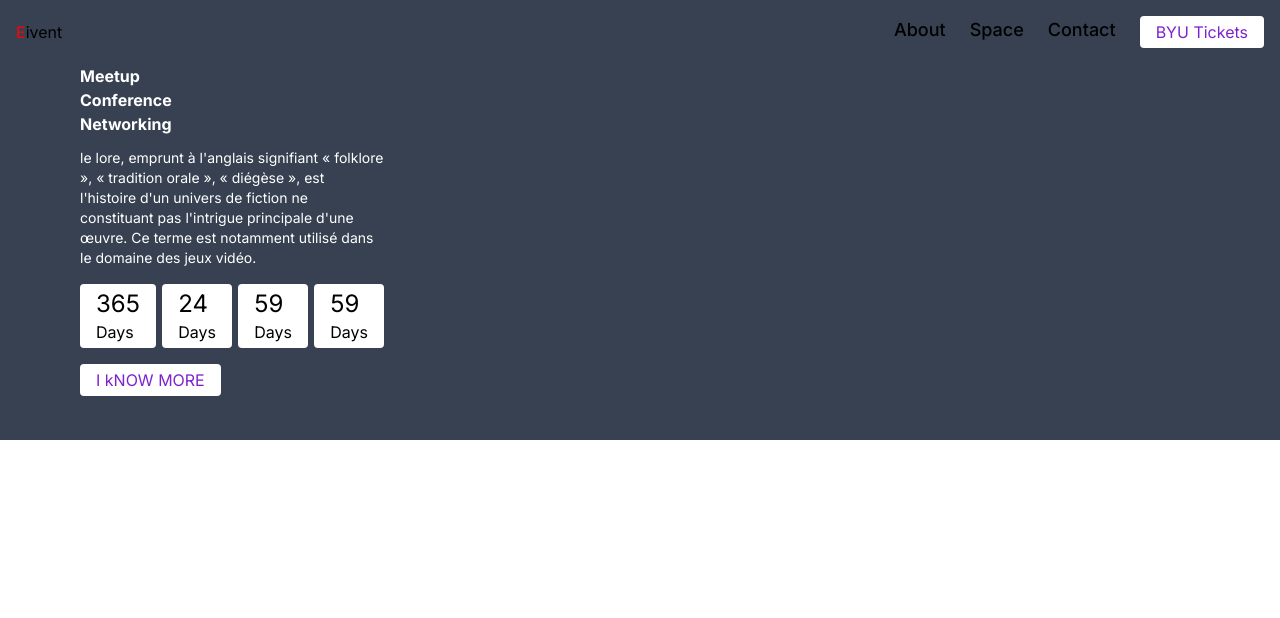
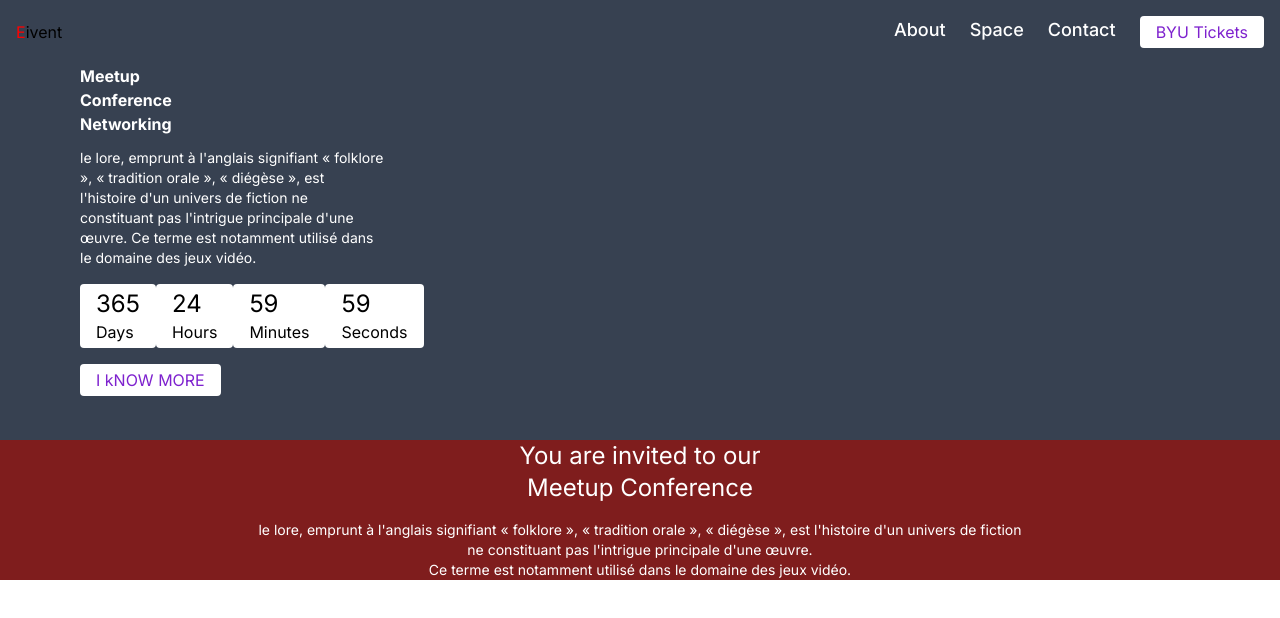
Before and after one commit to elieboulingui/landingpage, a Next.js app: page / in a window 1280 px wide. Shown: the top 618 px of the page. Built offline with nearby package versions, Linux system fonts and the light colour scheme.

Commit message:
j ai arrange le reponsive de navbar' git  push https://github.com/elieboulingui/landingpage.git main

```diff
--- a/app/globals.css
+++ b/app/globals.css
@@ -8,3 +8,38 @@
 .image{
   background-image: "téléchargement.jpeg";
 }
+@media (max-width: 767px) {
+  #icon-menu {
+    display: block;
+  }
+
+  #menu {
+    display: none;
+  }
+
+  #menu.show {
+    display: block;
+    position: absolute;
+    background-color: white;
+    top: 48px;
+    right: 0;
+    width: 100%;
+    border-radius: 0 0 8px 8px;
+    box-shadow: 0px 2px 10px rgba(0, 0, 0, 0.1);
+  }
+
+  #menu li {
+    padding: 15px;
+    text-align: center;
+  }
+
+  #menu li:hover {
+    color: rgb(190, 151, 20);
+  }
+}
+
+@media (min-width: 768px) {
+  #icon-menu {
+    display: none;
+  }
+}
--- a/app/page.tsx
+++ b/app/page.tsx
@@ -1,14 +1,29 @@
+'use client';
+import { useState } from 'react';
+
 export default function Home() {
+  const [isMenuOpen, setIsMenuOpen] = useState(false);
+
+  const toggleMenu = () => {
+    setIsMenuOpen(!isMenuOpen);
+  };
+
   return (
     <main className="flex flex-col">
-      <div className="h-full  bg-gray-700" >
-
-        <nav className="flex justify-between items-center p-4">
+      <div className="relative h-full bg-gray-700">
+        <nav className="flex justify-between items-center p-4 relative">
           <a href="#" className="link-styled">Eivent</a>
-          <ul className="flex space-x-6">
-            <li className="text-lg font-medium">About</li>
-            <li className="text-lg font-medium">Space</li>
-            <li className="text-lg font-medium">Contact</li>
+          <div className="lg:hidden flex items-center z-10">
+            <button onClick={toggleMenu} className="p-2 rounded-md text-purple-700 hover:bg-purple-100">
+              <svg xmlns="http://www.w3.org/2000/svg" className="w-6 h-6" fill="none" viewBox="0 0 24 24" stroke="currentColor">
+                <path strokeLinecap="round" strokeLinejoin="round" strokeWidth="2" d="M4 6h16M4 12h16M4 18h16" />
+              </svg>
+            </button>
+          </div>
+          <ul className={`absolute top-16 right-0 bg-gray-700 lg:flex lg:space-x-6 lg:static lg:bg-transparent ${isMenuOpen ? 'block' : 'hidden'}`}>
+            <li className="text-lg font-medium text-white p-2 lg:p-0">About</li>
+            <li className="text-lg font-medium text-white p-2 lg:p-0">Space</li>
+            <li className="text-lg font-medium text-white p-2 lg:p-0">Contact</li>
             <button className="bg-white text-purple-700 py-1 px-4 rounded hover:bg-purple-100">
               BYU Tickets
             </button>
@@ -24,20 +39,41 @@ export default function Home() {
             </p>
           </div>
           <div className="flex flex-row justify-between pt-4">
-            <div className="bg-white py-1 px-4 rounded"> <p className="text-2xl">365</p>
+            <div className="bg-white py-1 px-4 rounded">
+              <p className="text-2xl">365</p>
               <span>Days</span>
             </div>
-            <div className="bg-white py-1 px-4 rounded"> <p className="text-2xl">24</p>
-              <span>Days</span></div>
-            <div className="bg-white py-1 px-4 rounded"> <p className="text-2xl">59</p>
-              <span>Days</span></div>
-            <div className="bg-white py-1 px-4 rounded"> <p className="text-2xl">59</p>
-              <span>Days</span></div>
+            <div className="bg-white py-1 px-4 rounded">
+              <p className="text-2xl">24</p>
+              <span>Hours</span>
+            </div>
+            <div className="bg-white py-1 px-4 rounded">
+              <p className="text-2xl">59</p>
+              <span>Minutes</span>
+            </div>
+            <div className="bg-white py-1 px-4 rounded">
+              <p className="text-2xl">59</p>
+              <span>Seconds</span>
+            </div>
           </div>
           <div className="pt-4">
-            <button className="bg-white  text-purple-700 py-1 px-4 rounded hover:bg-purple-100">
+            <button className="bg-white text-purple-700 py-1 px-4 rounded hover:bg-purple-100">
               I kNOW MORE
             </button>
+          </div>
+        </div>
+      </div>
+      <div>
+        <div className="h-full bg-red-900 flex items-center justify-center">
+          <div className="text-center">
+            <h1 className="text-white text-2xl mb-4">
+              You are invited to our <br /> Meetup Conference
+            </h1>
+            <p className="text-white text-sm">
+              le lore, emprunt à l'anglais signifiant « folklore », « tradition orale », « diégèse », est l'histoire d'un univers de fiction <br />
+              ne constituant pas l'intrigue principale d'une œuvre. <br />
+              Ce terme est notamment utilisé dans le domaine des jeux vidéo.
+            </p>
           </div>
         </div>
       </div>
```
